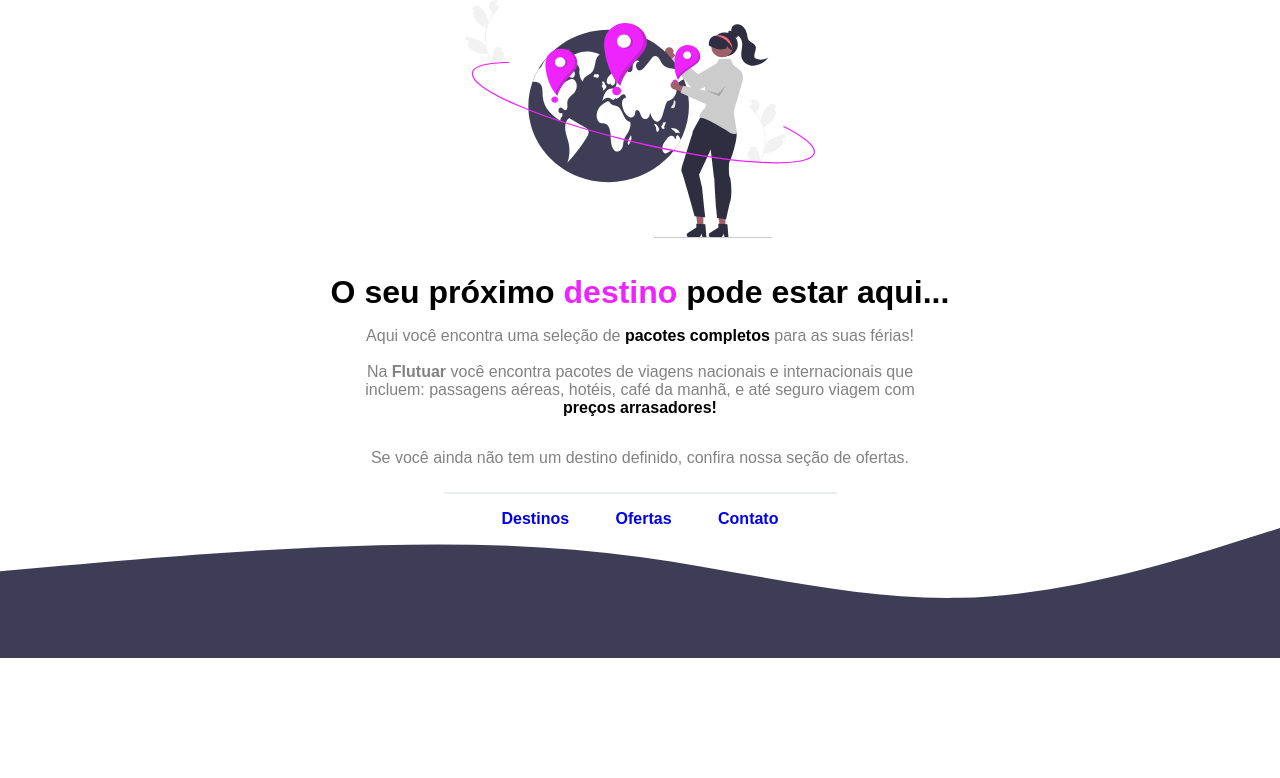
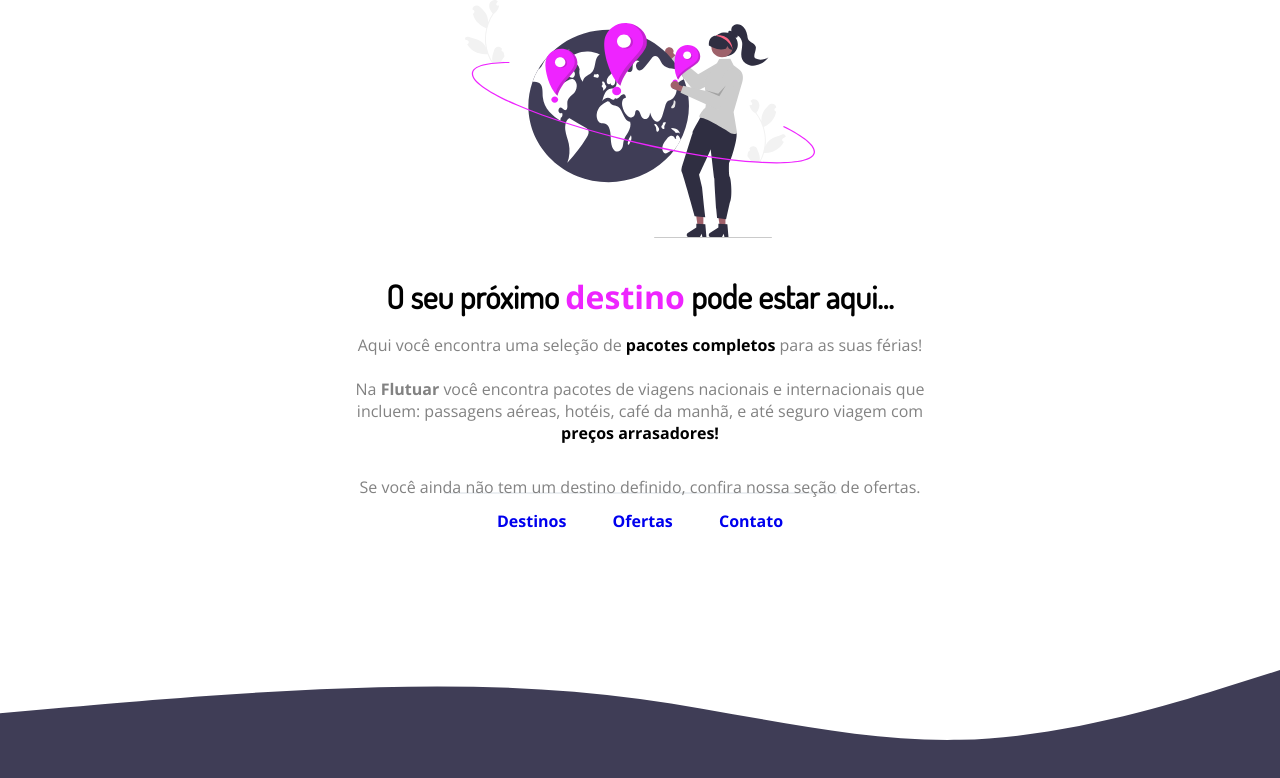
Before and after one commit to Tiagocardos0/Desafio-rocketseat-2, a plain HTML site: page index.html in a window 1280 px wide. Drawn offline with nearby package versions, Linux system fonts and the light colour scheme.

Commit message:
fontes
atualizado as fontes

```diff
--- a/style.css
+++ b/style.css
@@ -1,7 +1,9 @@
 @charset "UTF-8";
 
+@import url('https://fonts.googleapis.com/css2?family=Dosis&family=Inter:wght@500&family=Open+Sans:wght@400;700&display=swap');
+
 * {
-    font-family: Arial, Helvetica, sans-serif;
+    font-family: 'Open Sans', sans-serif;
     text-align: center;
     margin: 0px;
 }
@@ -13,6 +15,7 @@ main {
 }
 
 h1 {
+    font-family: 'Dosis', sans-serif;
     margin-top: 32px;
     margin-bottom: 16px;
 }
@@ -61,6 +64,8 @@ a {
 }
 
 footer > img {
+    position: absolute;
     display: block;
     width: 100vw;
+    bottom: 0;
 }
```
